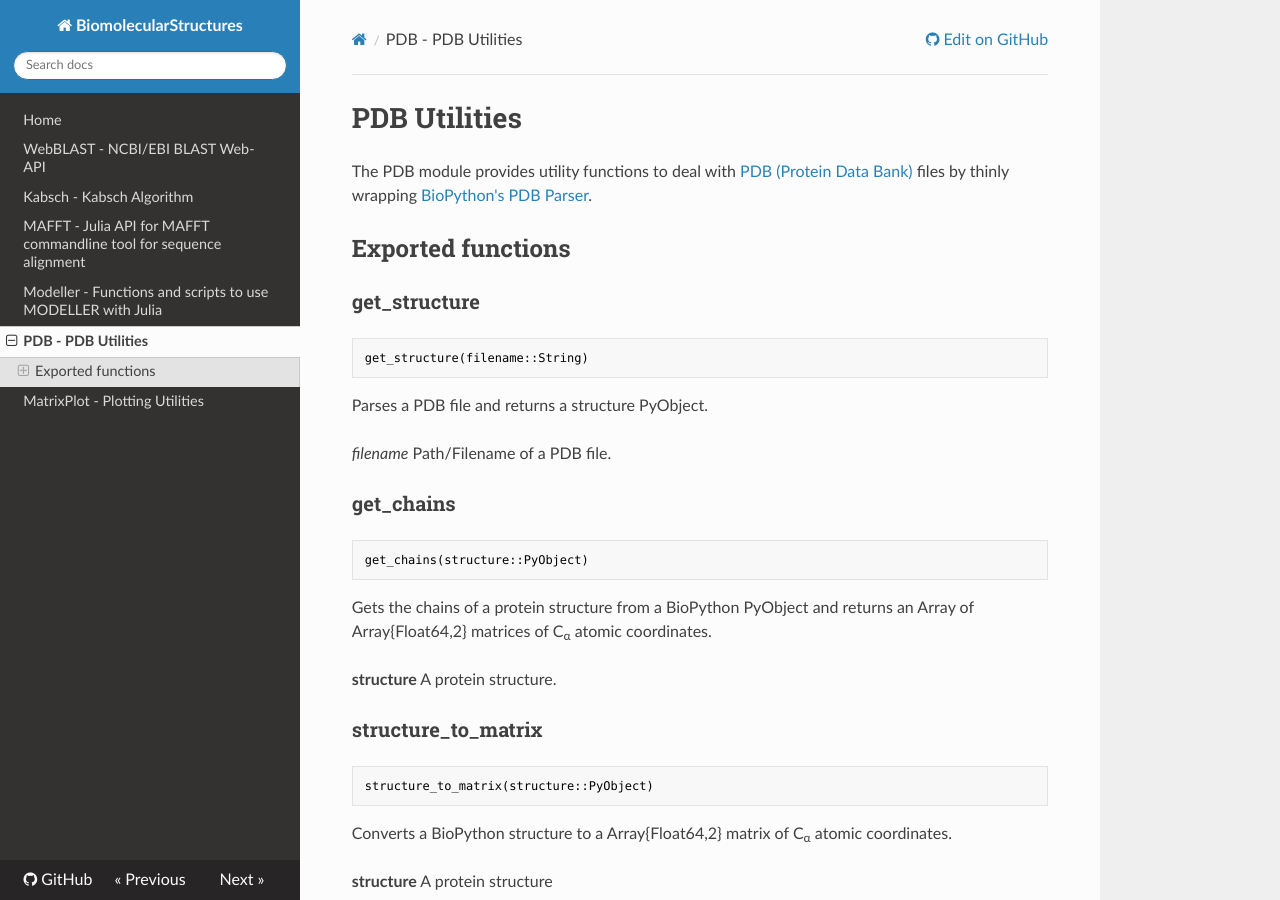
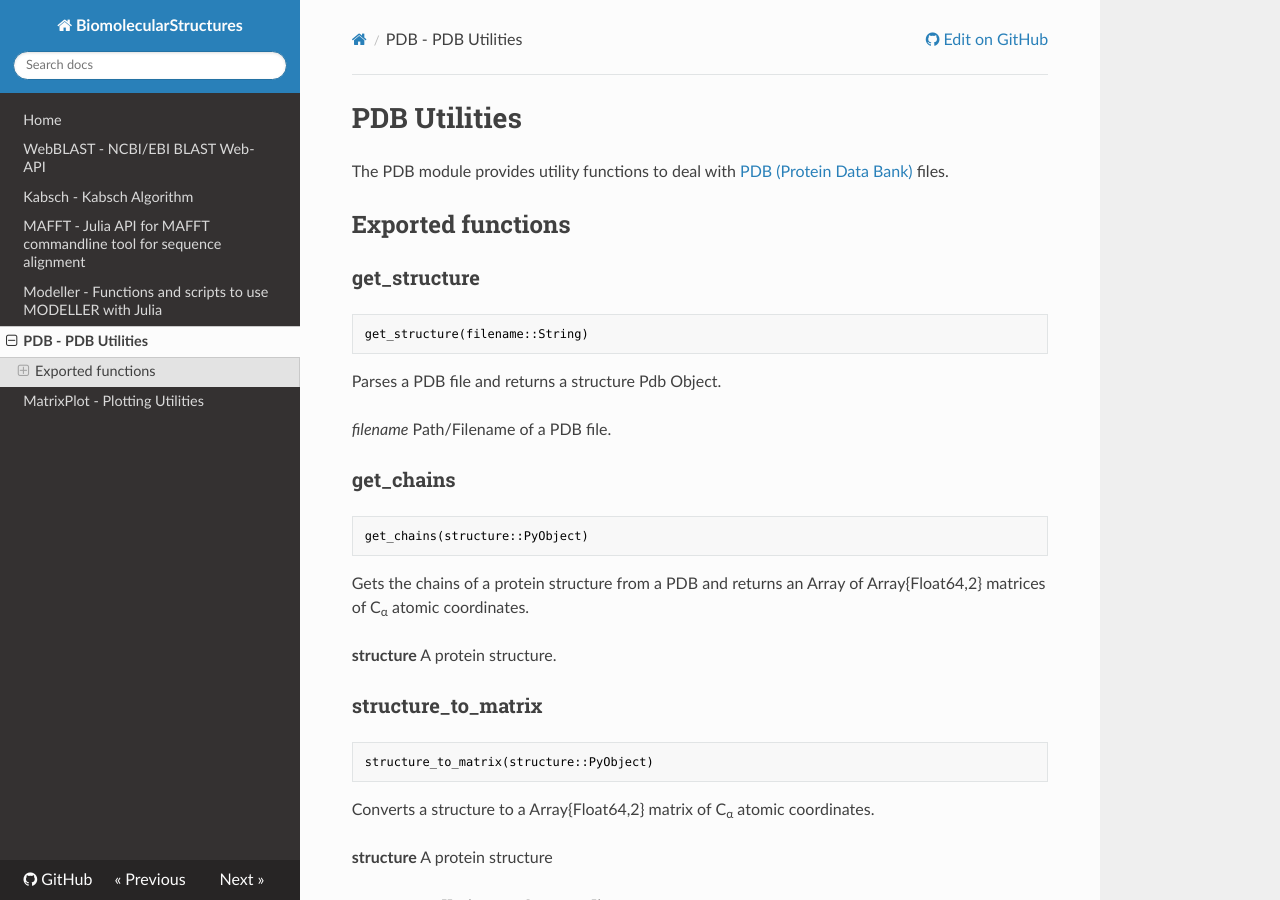
Before and after one commit to hng/BiomolecularStructures.jl, an MkDocs documentation site: the page built from docs/pdb.md, in a window 1280 px wide and 900 px high. Built offline with MkDocs 1.6.1, drawn with Linux system fonts in a browser that asks for light colours; nearby versions of some CDN libraries; old or Windows-style settings are respelled for this version of MkDocs.

Commit message:
replace BioPython with PdbTool

````diff
--- a/docs/pdb.md
+++ b/docs/pdb.md
@@ -1,6 +1,6 @@
 # PDB Utilities
 
-The PDB module provides utility functions to deal with [PDB (Protein Data Bank)](https://www.wwpdb.org/documentation/file-format) files by thinly wrapping [BioPython's PDB Parser](http://biopython.org/wiki/Main_Page).
+The PDB module provides utility functions to deal with [PDB (Protein Data Bank)](https://www.wwpdb.org/documentation/file-format) files.
 
 ## Exported functions
 
@@ -8,7 +8,7 @@ The PDB module provides utility functions to deal with [PDB (Protein Data Bank)]
 ```julia
 get_structure(filename::String)
 ```
-Parses a PDB file and returns a structure PyObject.
+Parses a PDB file and returns a structure Pdb Object.
 
 *filename* Path/Filename of a PDB file.
 
@@ -17,7 +17,7 @@ Parses a PDB file and returns a structure PyObject.
 get_chains(structure::PyObject)
 ```
 
-Gets the chains of a protein structure from a BioPython PyObject and returns an Array of Array{Float64,2} matrices of C<sub>&alpha;</sub> atomic coordinates.
+Gets the chains of a protein structure from a PDB and returns an Array of Array{Float64,2} matrices of C<sub>&alpha;</sub> atomic coordinates.
 
 **structure** A protein structure.
 
@@ -26,7 +26,7 @@ Gets the chains of a protein structure from a BioPython PyObject and returns an
 structure_to_matrix(structure::PyObject)
 ```
 
-Converts a BioPython structure to a Array{Float64,2} matrix of C<sub>&alpha;</sub> atomic coordinates.
+Converts a structure to a Array{Float64,2} matrix of C<sub>&alpha;</sub> atomic coordinates.
 
 **structure** A protein structure
 
````
Also changed, not shown: README.md (+1 -2 lines), 5 other files.
